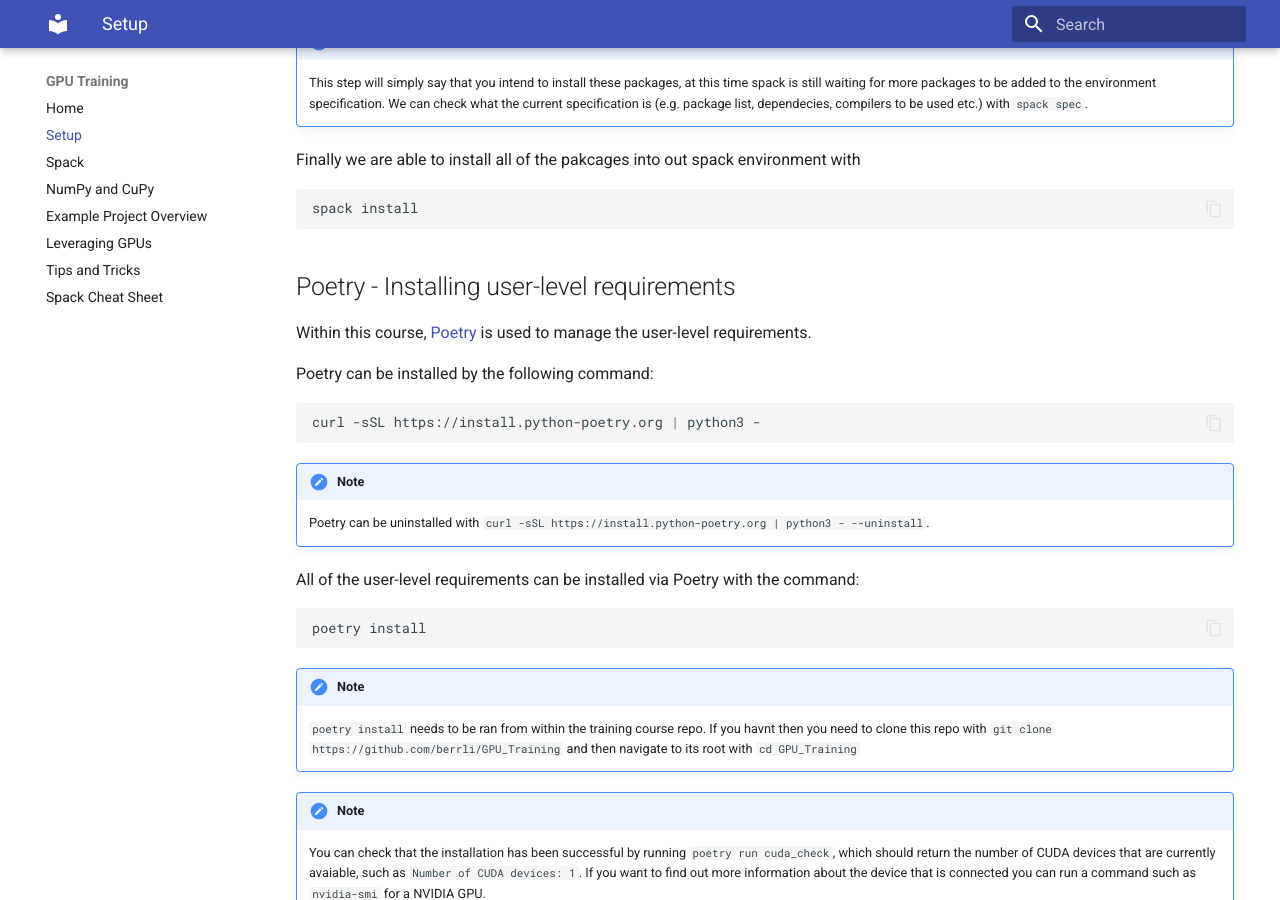
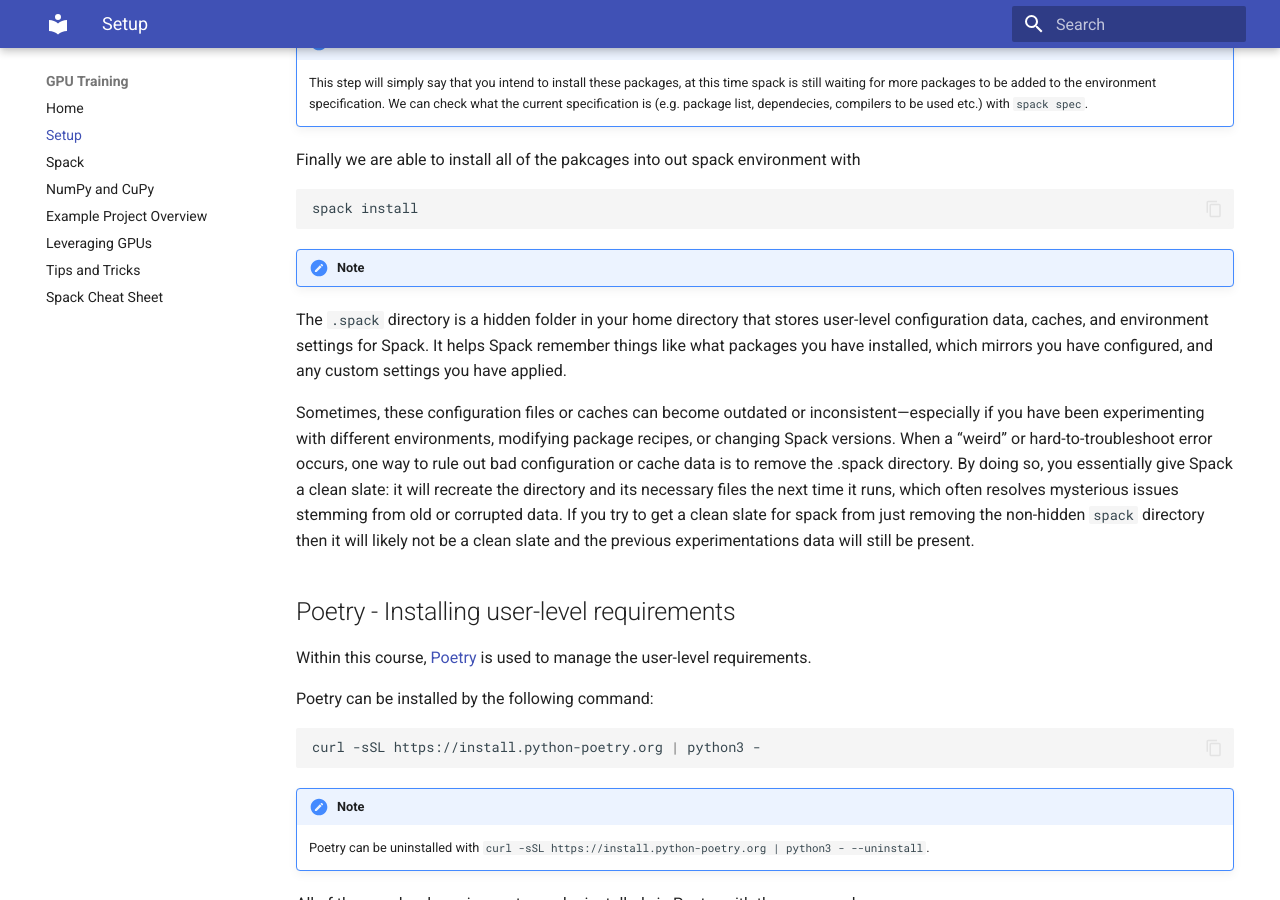
Before and after one commit to berrli/GPU_Training, an MkDocs documentation site: the page built from course/lessons/00_setup.md, in a window 1280 px wide and 900 px high, scrolled down 1260 px. Built offline with MkDocs 1.6.1 and Material for MkDocs 9.7.7, drawn with Linux system fonts in a browser that asks for light colours.

Commit message:
Add note about weird spack behaviour

````diff
--- a/course/lessons/00_setup.md
+++ b/course/lessons/00_setup.md
@@ -48,10 +48,16 @@ spack add cuda
 !!! note
     This step will simply say that you intend to install these packages, at this time spack is still waiting for more packages to be added to the environment specification. We can check what the current specification is (e.g. package list, dependecies, compilers to be used etc.) with `spack spec`.
 
+
 Finally we are able to install all of the pakcages into out spack environment with
 ```bash
 spack install
 ```
+
+!!! note
+  The `.spack` directory is a hidden folder in your home directory that stores user-level configuration data, caches, and environment settings for Spack. It helps Spack remember things like what packages you have installed, which mirrors you have configured, and any custom settings you have applied.
+
+  Sometimes, these configuration files or caches can become outdated or inconsistent—especially if you have been experimenting with different environments, modifying package recipes, or changing Spack versions. When a “weird” or hard-to-troubleshoot error occurs, one way to rule out bad configuration or cache data is to remove the .spack directory. By doing so, you essentially give Spack a clean slate: it will recreate the directory and its necessary files the next time it runs, which often resolves mysterious issues stemming from old or corrupted data. If you try to get a clean slate for spack from just removing the non-hidden `spack` directory then it will likely not be a clean slate and the previous experimentations data will still be present.
 
 ## Poetry - Installing user-level requirements
 
````
